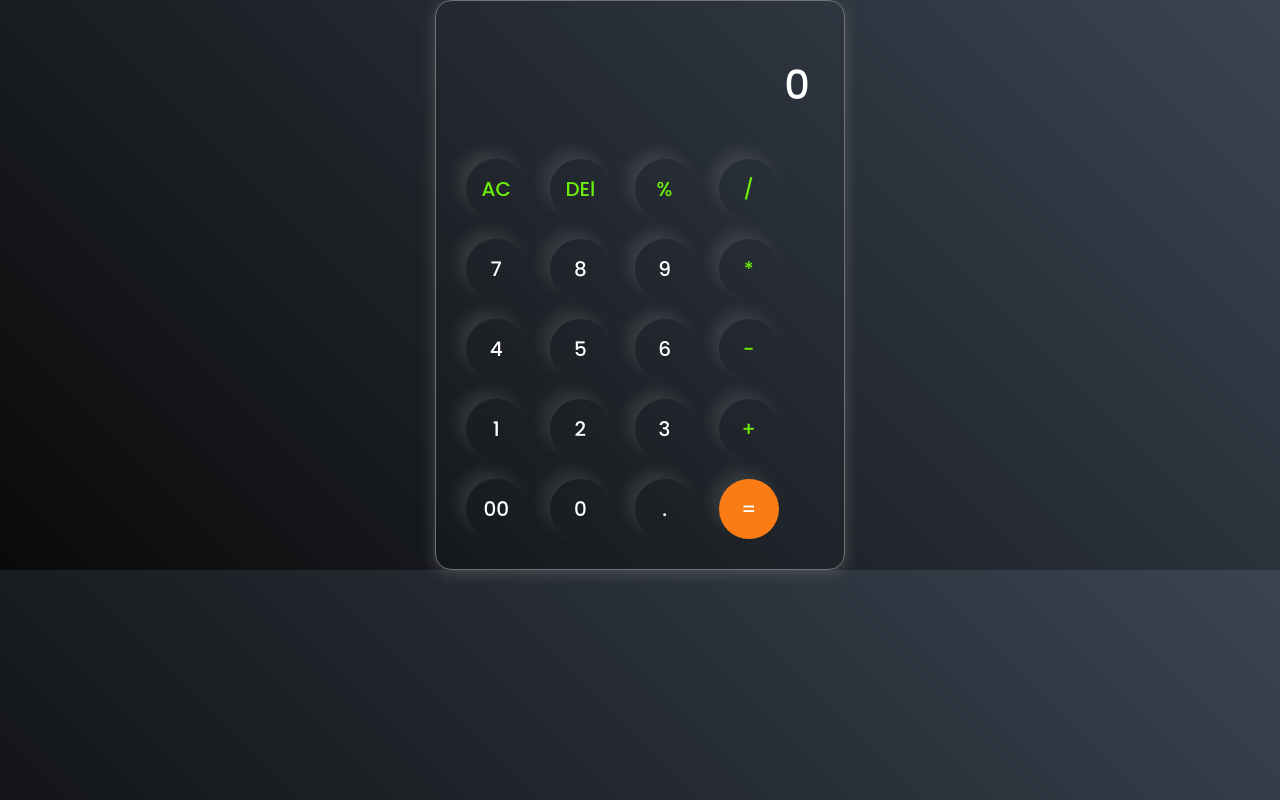
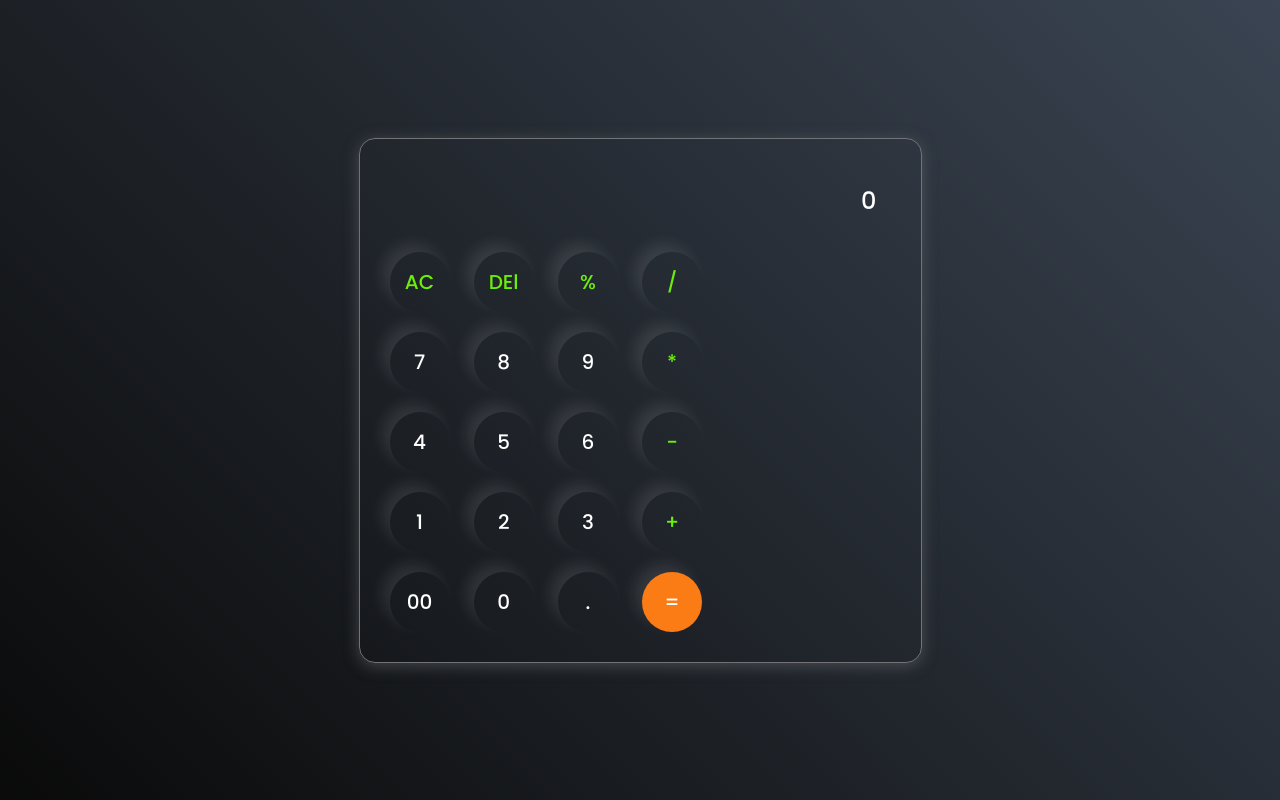
Before and after one commit to a25us8/Calculator, a plain HTML site: page index.html in a window 1280 px wide. Drawn offline with Linux system fonts and the light colour scheme.

Commit message:
some changes

```diff
--- a/styles.css
+++ b/styles.css
@@ -8,27 +8,27 @@
 }
 body{
     width: 100%;
-    height: 100%;
+    height: 100vh;
     display: flex;
     justify-content: center;
     align-items: center;
     background: linear-gradient(45deg,#0a0a0a, #3a4452) ;
 }
 .calculator{
-    width: 32%;
+    /* width: 100%; */
     border: 1px solid #717377;
     padding:20px;
     border-radius:16px;
     box-shadow: 0px 3px 15px rgba(113, 115, 119, 0.5);
 }
 input{
-    width:100%;
+    /* width:100%; */
     border:none;
     padding:24px;
-    margin: 10px;
+    /* margin: 10px; */
     background: transparent;
     box-shadow: 0px 3px 15px rgbs(84, 84,84, 0.1);
-    font-size: 40px;
+    font-size: 24px;
     text-align: right;
     cursor: pointer;
     color: #ffffff;
```
